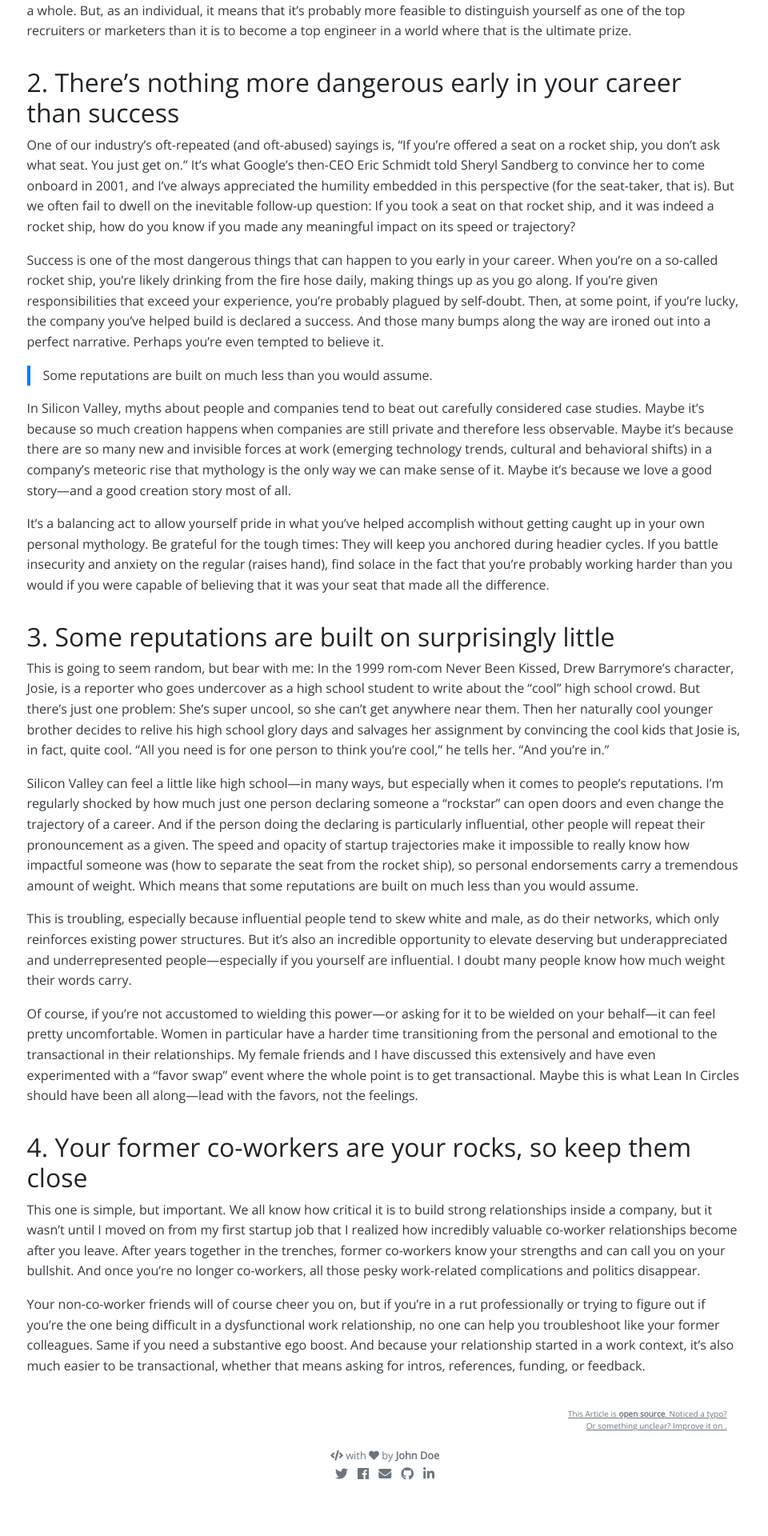
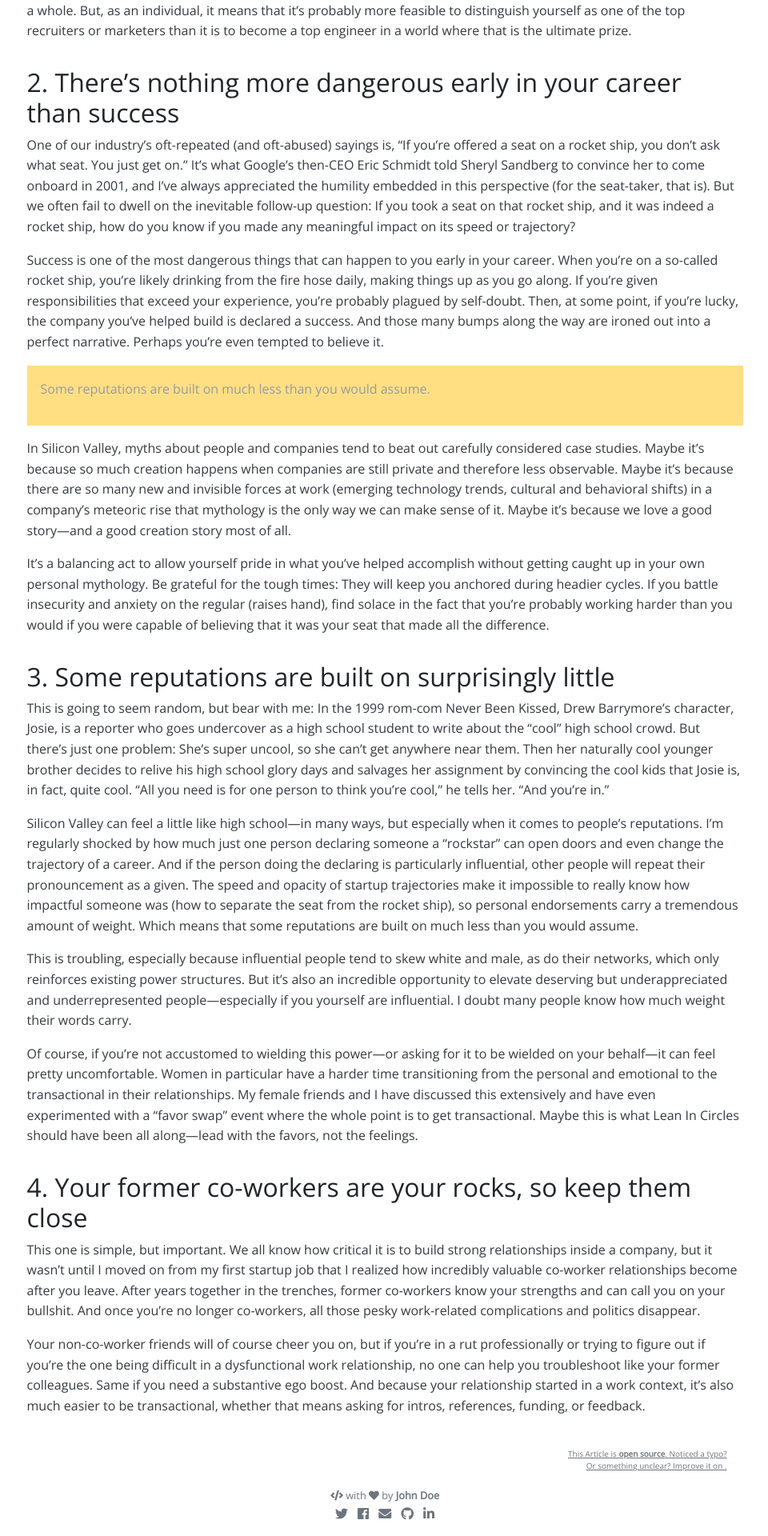
Before and after one commit to intrpr/jekyll-portfol-test, a Jekyll site: the page built from _posts/2018-05-09-four-lessons-after-eleven-years-in-silicon-valley.md, in a window 1280 px wide. Shown: the part 906-2826 px from the top of the page at 80% size, without its empty margins (159-1119 px from the left). Built offline with Jekyll 4.4.1, drawn with Linux system fonts in a browser that asks for light colours; nearby versions of some CDN libraries; our own code applies the rules of GitHub Pages for plain Markdown files; comment, search, counter and statistics services are not loaded; before the commit the page ends 2776 px from its top, so only the background shows below that.

Commit message:
Update _articles.scss

```diff
--- a/_sass/_articles.scss
+++ b/_sass/_articles.scss
@@ -115,6 +115,13 @@
         padding: 0 1em;
     }
 
+    blockquote {
+        border: 1px solid $warning;
+        background-color: $warning; opacity: .5;
+        color: $secondary;
+        padding: 1em;
+    }
+
     table {
         display: block;
         overflow-x: auto;
```
